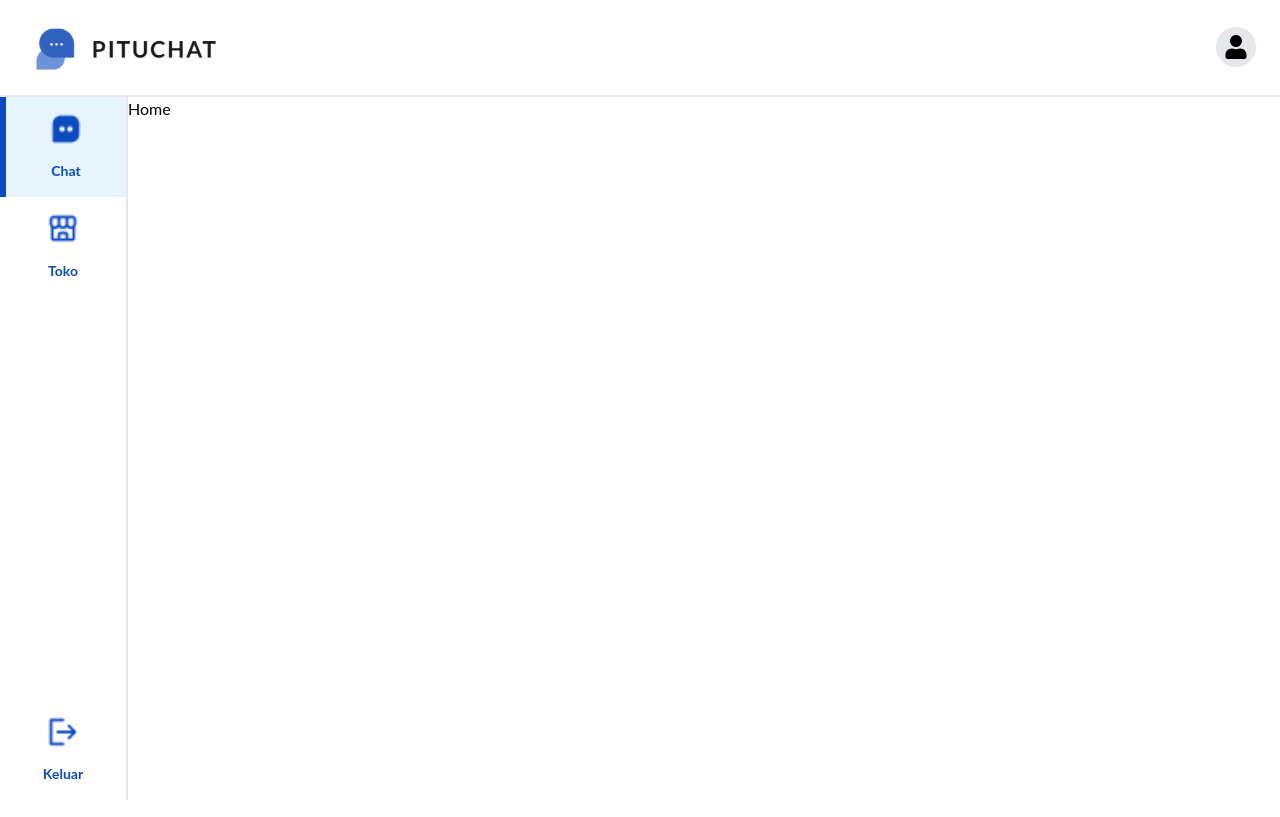
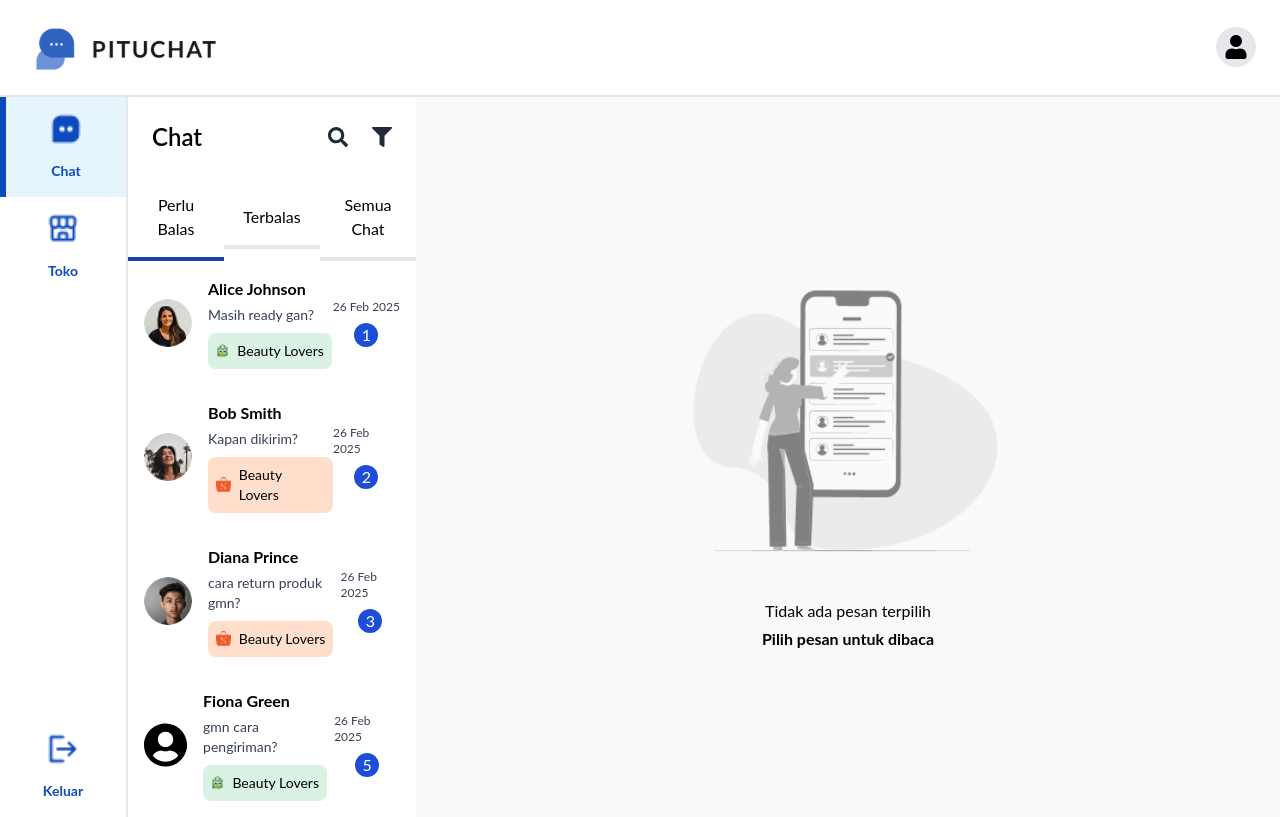
Before and after one commit to hanscahya/pituchat, a React (Vite) app: page /login in a window 1280 px wide. Both pictures are taken after a click on the button "Masuk". Built offline with nearby package versions, Linux system fonts and the light colour scheme.

Commit message:
feat: add chat page (home), includes:
- dummy chat data
- various chat realted component
- chat context, to store active chat

```diff
--- /dev/null
+++ b/src/components/features/chat/ChatBox.tsx
@@ -0,0 +1,22 @@
+import { useChat } from '../../../context/ChatContext';
+
+import emptyChat from '../../../assets/pituchat-empty-chat.png';
+
+const ChatBox = () => {
+  const { activeChat } = useChat();
+
+  if (!activeChat) {
+    return (
+      <figure className="flex h-full flex-col items-center justify-center">
+        <img src={emptyChat} alt="empty chat" className="h-80 w-80" />
+
+        <p className="mt-4 text-center">Tidak ada pesan terpilih</p>
+        <strong className="mt-1">Pilih pesan untuk dibaca</strong>
+      </figure>
+    );
+  }
+
+  return <div>ChatBox</div>;
+};
+
+export default ChatBox;
--- /dev/null
+++ b/src/components/features/chat/ChatBubble.tsx
@@ -0,0 +1,5 @@
+const ChatBubble = () => {
+  return <div>ChatBubble</div>;
+};
+
+export default ChatBubble;
--- /dev/null
+++ b/src/components/features/chat/ChatList.tsx
@@ -0,0 +1,80 @@
+import { useEffect, useState } from 'react';
+
+import { FaSearch } from 'react-icons/fa';
+import { FaFilter } from 'react-icons/fa';
+
+import { chats } from '../../../services/chat';
+
+import ChatListItem from './ChatListItem';
+
+const ChatList = () => {
+  const [activeTab, setActiveTab] = useState('need-reply');
+
+  const [filteredChats, setFilteredChats] = useState(chats);
+
+  useEffect(() => {
+    if (activeTab === 'all') {
+      setFilteredChats(chats);
+    } else if (activeTab === 'need-reply') {
+      setFilteredChats(chats.filter(chat => chat.unreadCount > 0));
+    } else if (activeTab === 'replied') {
+      setFilteredChats(chats.filter(chat => chat.unreadCount === 0));
+    }
+  }, [activeTab]);
+
+  return (
+    <>
+      <header className="flex items-center justify-between p-6">
+        <h1 className="text-2xl font-semibold">Chat</h1>
+
+        <div className="flex items-center gap-6">
+          <button>
+            <FaSearch className="h-5 w-5 text-gray-800" />
+          </button>
+
+          <button>
+            <FaFilter className="h-5 w-5 text-gray-800" />
+          </button>
+        </div>
+      </header>
+
+      <nav>
+        <ul className="grid w-full grid-cols-3 items-center gap-y-4">
+          <li
+            className={`flex items-center justify-center border-b-4 p-4 ${
+              activeTab === 'need-reply' ? 'border-blue-800' : ''
+            }`}
+          >
+            <button onClick={() => setActiveTab('need-reply')}>
+              Perlu Balas
+            </button>
+          </li>
+          <li
+            className={`flex items-center justify-center border-b-4 p-4 ${
+              activeTab === 'replied' ? 'border-blue-600' : ''
+            }`}
+          >
+            <button onClick={() => setActiveTab('replied')}>Terbalas</button>
+          </li>
+          <li
+            className={`flex items-center justify-center border-b-4 p-4 ${
+              activeTab === 'all' ? 'border-blue-800' : ''
+            }`}
+          >
+            <button onClick={() => setActiveTab('all')}>Semua Chat</button>
+          </li>
+        </ul>
+      </nav>
+
+      <main>
+        <ul>
+          {filteredChats.map(v => (
+            <ChatListItem key={v.id} chat={v} />
+          ))}
+        </ul>
+      </main>
+    </>
+  );
+};
+
+export default ChatList;
--- /dev/null
+++ b/src/components/features/chat/ChatListItem.tsx
@@ -0,0 +1,90 @@
+import { FaUserCircle } from 'react-icons/fa';
+import moment from 'moment';
+
+import userAvatar1 from '../../../assets/pituchat-avatar-user-1.png';
+import userAvatar2 from '../../../assets/pituchat-avatar-user-2.png';
+import userAvatar3 from '../../../assets/pituchat-avatar-user-3.png';
+import userAvatar4 from '../../../assets/pituchat-avatar-user-4.png';
+
+import TokopediaIcon from '../../../assets/pituchat-icon-tokopedia.png';
+import ShopeeIcon from '../../../assets/pituchat-icon-shopee.png';
+
+type Chat = {
+  id: number;
+  name: string;
+  message: string;
+  unreadCount: number;
+  date: string;
+  vendor: string;
+  storeName: string;
+};
+
+const getAvatar = (id: number) => {
+  switch (id) {
+    case 1:
+      return userAvatar1;
+    case 2:
+      return userAvatar2;
+    case 3:
+      return userAvatar3;
+    case 4:
+      return userAvatar4;
+    default:
+      return '';
+  }
+};
+
+const getIcon = (vendor: string) => {
+  switch (vendor) {
+    case 'tokopedia':
+      return TokopediaIcon;
+    case 'shopee':
+      return ShopeeIcon;
+    default:
+      return '';
+  }
+};
+
+const ChatListItem = ({ chat }: { chat: Chat }) => {
+  const avatar = getAvatar(chat.id);
+  const icon = getIcon(chat.vendor);
+
+  const chatDate = moment(chat.date);
+  const isToday = chatDate.isSame(moment(), 'day');
+
+  const formattedDate = isToday ? 'Hari ini' : chatDate.format('DD MMM YYYY');
+
+  return (
+    <article className="flex items-center gap-4 p-4">
+      {avatar ? (
+        <img src={avatar} alt={chat.name} className="h-12 w-12 rounded-full" />
+      ) : (
+        <FaUserCircle className="h-14 w-14" />
+      )}
+
+      <section className="flex w-full items-center justify-between">
+        <div>
+          <h2 className="font-bold">{chat.name}</h2>
+          <p className="mt-1 text-sm text-gray-700">{chat.message}</p>
+          <mark
+            className={`${chat.vendor} mt-2 flex w-fit items-center gap-2 rounded-lg p-2`}
+          >
+            <img src={icon} alt={chat.vendor} className="h-4" />
+            <span className="text-sm">{chat.storeName}</span>
+          </mark>
+        </div>
+
+        <div className="flex flex-col items-center gap-2">
+          <span className="text-xs text-gray-700">{formattedDate}</span>
+          {chat.unreadCount > 0 && (
+            <p className="flex h-6 w-6 items-center justify-center rounded-full bg-blue-700 text-white">
+              {chat.unreadCount}
+            </p>
+          )}
+        </div>
+      </section>
+    </article>
+  );
+};
+
+export default ChatListItem;
--- /dev/null
+++ b/src/components/features/chat/ChatPane.tsx
@@ -0,0 +1,5 @@
+const ChatPane = () => {
+  return <div>ChatPane</div>;
+};
+
+export default ChatPane;
--- /dev/null
+++ b/src/context/ChatContext.tsx
@@ -0,0 +1,26 @@
+import { createContext, useContext, useState, ReactNode } from 'react';
+
+type ChatContextType = {
+  activeChat: string;
+  setActiveChat: (chat: string) => void;
+};
+
+const ChatContext = createContext<ChatContextType | undefined>(undefined);
+
+export const ChatProvider = ({ children }: { children: ReactNode }) => {
+  const [activeChat, setActiveChat] = useState<string>('');
+
+  return (
+    <ChatContext.Provider value={{ activeChat, setActiveChat }}>
+      {children}
+    </ChatContext.Provider>
+  );
+};
+
+export const useChat = () => {
+  const context = useContext(ChatContext);
+  if (context === undefined) {
+    throw new Error('useChat must be used within a ChatProvider');
+  }
+  return context;
+};
--- a/src/pages/Home.tsx
+++ b/src/pages/Home.tsx
@@ -1,9 +1,25 @@
 import DefaultLayout from '../components/layout/DefaultLayout';
+import ChatList from '../components/features/chat/ChatList';
+import ChatBox from '../components/features/chat/ChatBox';
+
+import { ChatProvider } from '../context/ChatContext';
 
 export default function Home() {
   return (
-    <DefaultLayout>
-      <div>Home</div>
-    </DefaultLayout>
+    <ChatProvider>
+      <DefaultLayout>
+        <main className="grid h-full grid-cols-12">
+          <section className="col-span-12 md:col-span-3">
+            <ChatList />
+          </section>
+          <section
+            className="col-span-12 md:col-span-9"
+            style={{ backgroundColor: '#F9F9FA' }}
+          >
+            <ChatBox />
+          </section>
+        </main>
+      </DefaultLayout>
+    </ChatProvider>
   );
 }
--- /dev/null
+++ b/src/services/chat.ts
@@ -0,0 +1,72 @@
+export const chats = [
+  {
+    id: 1,
+    name: 'Alice Johnson',
+    message: 'Masih ready gan?',
+    vendor: 'tokopedia',
+    storeName: 'Beauty Lovers',
+    unreadCount: 1,
+    userId: 1,
+    date: '2025-02-26',
+  },
+  {
+    id: 2,
+    name: 'Bob Smith',
+    message: 'Kapan dikirim?',
+    vendor: 'shopee',
+    storeName: 'Beauty Lovers',
+    unreadCount: 2,
+    userId: 2,
+    date: '2025-02-26',
+  },
+  {
+    id: 3,
+    name: 'Charlie Brown',
+    message: 'Ada diskon gak?',
+    vendor: 'tokopedia',
+    storeName: 'Beauty Lovers',
+    unreadCount: 0,
+    userId: 3,
+    date: '2025-02-23',
+  },
+  {
+    id: 4,
+    name: 'Diana Prince',
+    message: 'cara return produk gmn?',
+    vendor: 'shopee',
+    storeName: 'Beauty Lovers',
+    unreadCount: 3,
+    userId: 4,
+    date: '2025-02-26',
+  },
+  {
+    id: 5,
+    name: 'Ethan Hunt',
+    message: 'tahan lama ga nih?',
+    vendor: 'shopee',
+    storeName: 'Beauty Lovers',
+    unreadCount: 0,
+    userId: 5,
+    date: '2025-02-25',
+  },
+  {
+    id: 6,
+    name: 'Fiona Green',
+    message: 'gmn cara pengiriman?',
+    vendor: 'tokopedia',
+    storeName: 'Beauty Lovers',
+    unreadCount: 5,
+    userId: 6,
+    date: '2025-02-26',
+  },
+  {
+    id: 7,
+    name: 'Gina Rodriguez',
+    message: 'gmn cara bayar nya?',
+    vendor: 'tokopedia',
+    storeName: 'Beauty Lovers',
+    unreadCount: 0,
+    userId: 7,
+    date: '2025-02-24',
+  },
+];
```
